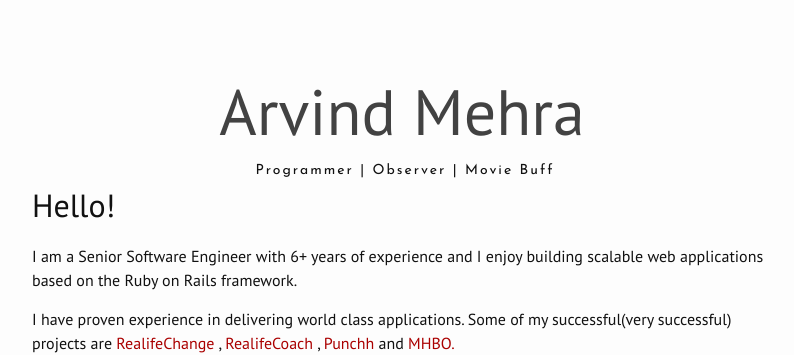
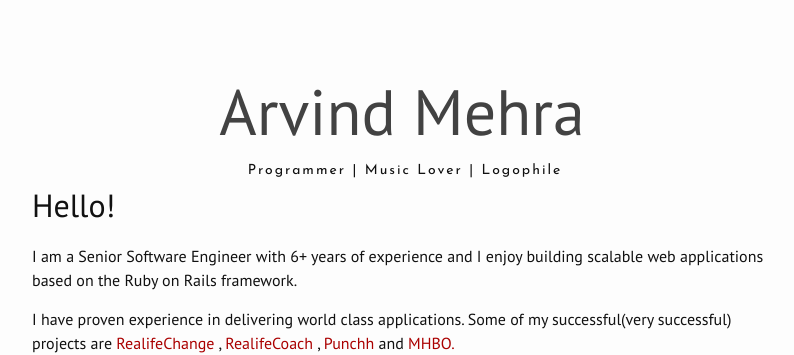
Before and after one commit to arvindmehra/arvindmehra.github.io, a Jekyll site: the page built from index.html, in a window 1280 px wide. Shown: the top 355 px of the page, without its empty margins (238-1032 px from the left). Built offline with Jekyll 4.4.1, drawn with Linux system fonts in a browser that asks for light colours; nearby versions of some CDN libraries; the list of posts is cut into pages by our own code.

Commit message:
Update _config.yml

```diff
--- a/_config.yml
+++ b/_config.yml
@@ -8,7 +8,7 @@
 # Site settings
 title: Arvind Mehra
 email: bloomberg490@gmail.com
-description: Programmer | Observer | Movie Buff
+description: Programmer | Music Lover | Logophile
 baseurl: "" # the subpath of your site, e.g. /blog
 url: "http://arvindmehra.in" # the base hostname & protocol for your site
 # twitter_username: hemang_kumar
```
